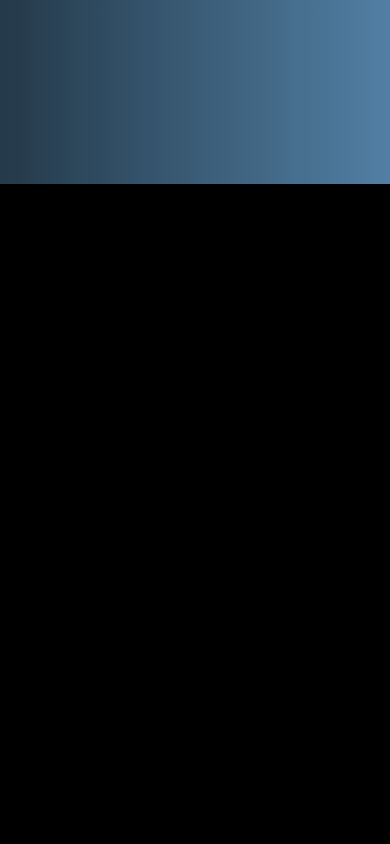
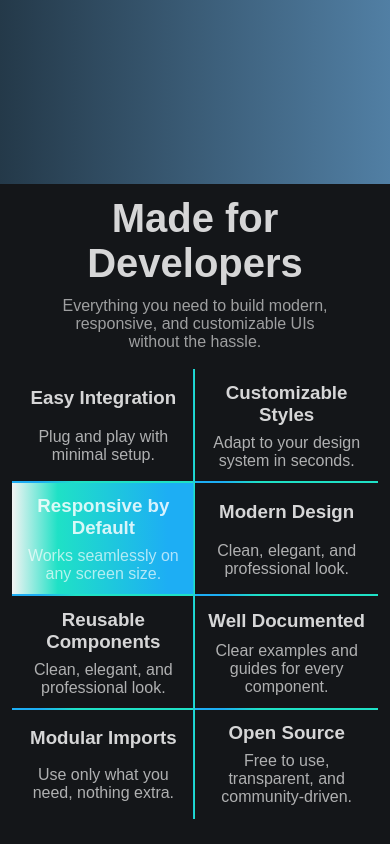
Before and after one commit to vitygo/Reactra-UI, a React (Vite) app: page / in a window 390 px wide. Shown: the part 750-1594 px from the top of the page. Before the commit the page ends 934 px from the top, so only its background shows below. Built offline with nearby package versions, Linux system fonts and the light colour scheme.

Commit message:
add feature section for mobile

```diff
--- /dev/null
+++ b/src/components/MainPage/Features/Features.css
@@ -0,0 +1,99 @@
+
+.features-section{
+    height: 100vh;
+    width: 100%;
+    background: white;
+    display: flex;
+    flex-direction: column;
+    align-items: center;
+    background: #141619;
+    color: var(--main-font-color);
+    padding: 3%;
+
+
+}
+
+.features-section__title{
+    font-size: 2.5rem;
+    text-align: center;
+
+}
+
+.features-section__text{
+    margin-top: 3%;
+    max-width: 80%;
+    text-align: center;
+    color: rgba(255, 255, 255, 0.589);
+
+}
+
+.features-section__features-grid{
+    margin-top: 5%;
+    width: 100%;
+    display: grid;
+    grid-template-rows: auto;
+    grid-template-columns: 1fr 1fr;
+    gap: 0px;
+}
+
+.features-grid__feature{
+    position: relative;
+    display: flex;
+    flex-direction: column;
+    align-items: center;
+    justify-content: space-around;
+    padding: 7%;
+    text-align: center;
+    /* border-right: 1px solid rgb(255, 255, 255);
+    border-bottom: 1px solid rgb(255, 255, 255); */
+    height: 100%;
+    width: 100%;
+
+}
+
+.features-grid__feature::after {
+    content: "";
+    position: absolute;
+    top: 0;
+    right: 0;
+    width: 2px;
+    height: 100%;
+    background: linear-gradient(to left, #1fe1c6 65%, #1daef4 85%);
+    pointer-events: none;
+    z-index: 1;
+  }
+
+
+  .features-grid__feature::before {
+    content: "";
+    position: absolute;
+    bottom: 0;
+    left: 0;
+    width: 100%;
+    height: 2px;
+    background: linear-gradient(to left, #1fe1c6 65%, #1daef4 85%);
+    pointer-events: none;
+    z-index: 1;
+  }
+
+  .features-grid__feature:nth-child(2n)::after {
+    display: none;
+  }
+
+  .features-grid__feature:nth-last-child(-n+2)::before {
+    display: none;
+  }
+
+  .features-grid__feature:nth-child(3) {
+    background: linear-gradient(to right, #f3f3f3 0%, #1fe1c6 25%, #1daef4 85%);
+  }
+
+.feature__title{
+
+}
+
+.feature__text{
+    margin-top: 5%;
+    color: rgba(255, 255, 255, 0.661);
+
+}
--- /dev/null
+++ b/src/components/MainPage/Features/Features.jsx
@@ -0,0 +1,44 @@
+import './Features.css'
+
+export default function Features(){
+    return(
+        <section className='features-section'>
+            <h2 className='features-section__title'>Made for Developers</h2>
+            <p className='features-section__text'>Everything you need to build modern, responsive, and customizable UIs without the hassle.</p>
+            <div className="features-section__features-grid">
+                <div className='features-grid__feature'>
+                    <h3 className='feature__title'>Easy Integration</h3>
+                    <p className='feature__text'>Plug and play with minimal setup.</p>
+                </div>
+                <div className='features-grid__feature'>
+                    <h3 className='feature__title'>Customizable Styles</h3>
+                    <p className='feature__text'>Adapt to your design system in seconds.</p>
+                </div>
+                <div className='features-grid__feature'>
+                    <h3 className='feature__title'>Responsive by Default</h3>
+                    <p className='feature__text'>Works seamlessly on any screen size.</p>
+                </div>
+                <div className='features-grid__feature'>
+                    <h3 className='feature__title'>Modern Design</h3>
+                    <p className='feature__text'>Clean, elegant, and professional look.</p>
+                </div>
+                <div className='features-grid__feature'>
+                    <h3 className='feature__title'>Reusable Components</h3>
+                    <p className='feature__text'>Clean, elegant, and professional look.</p>
+                </div>
+                <div className='features-grid__feature'>
+                    <h3 className='feature__title'>Well Documented</h3>
+                    <p className='feature__text'>Clear examples and guides for every component.</p>
+                </div>
+                <div className='features-grid__feature'>
+                    <h3 className='feature__title'>Modular Imports</h3>
+                    <p className='feature__text'>Use only what you need, nothing extra.</p>
+                </div>
+                <div className='features-grid__feature'>
+                    <h3 className='feature__title'>Open Source</h3>
+                    <p className='feature__text'>Free to use, transparent, and community-driven.</p>
+                </div>
+            </div>
+        </section>
+    )
+}
--- a/src/components/MainPage/Hero/Hero.css
+++ b/src/components/MainPage/Hero/Hero.css
@@ -141,7 +141,7 @@
 
 
 
-}
+}}
 
 @media (min-width: 1025px){
     .hero-section__hero-text{
--- a/src/components/MainPage/MainPage.css
+++ b/src/components/MainPage/MainPage.css
@@ -7,5 +7,4 @@
 
 
 
-
 }
--- a/src/components/MainPage/MainPage.jsx
+++ b/src/components/MainPage/MainPage.jsx
@@ -1,10 +1,12 @@
 import './MainPage.css'
 import Hero from './Hero/Hero'
+import Features from './Features/Features'
 
 export default function MainPage(){
     return(
         <div className="main-page">
             <Hero/>
+            <Features/>
 
 
 
```
